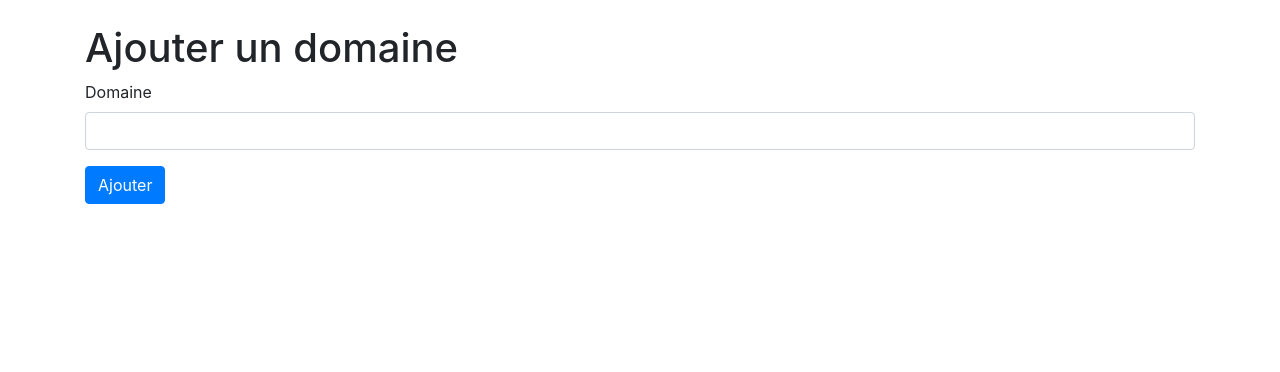
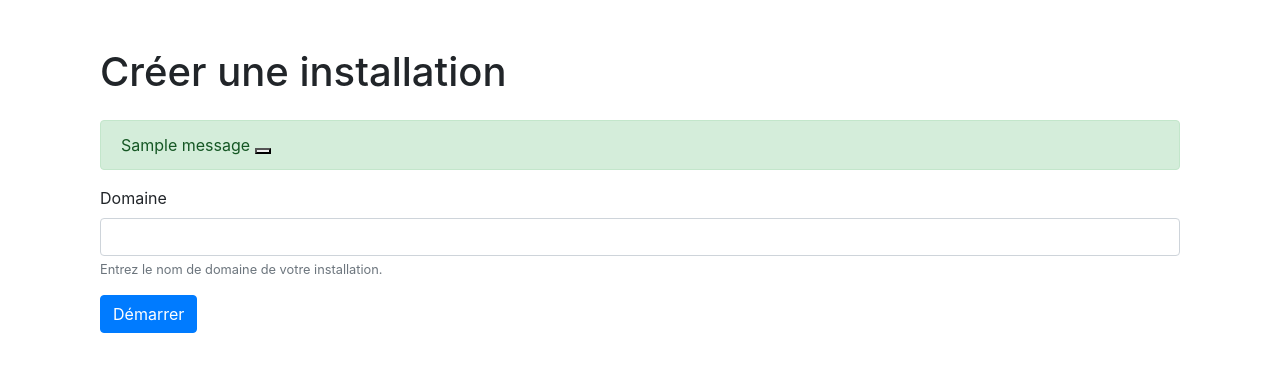
Before and after one commit to eldertek/wp-deploy, a Flask app: page /add_domain in a window 1280 px wide. Shown: the part 56-428 px from the top of the page. Run offline with Flask 3, Linux system fonts and the light colour scheme; a user stored in the database is signed in; one stand-in notice (Sample message) is shown; some libraries are stand-ins or nearby versions.

Commit message:
delete 4 files and update 4 files

```diff
--- /dev/null
+++ b/app/config.py
@@ -0,0 +1,2 @@
+class Config:
+    SECRET_KEY = 'your_secret_key'
--- /dev/null
+++ b/app/models.py
@@ -0,0 +1,13 @@
+from flask_login import UserMixin
+
+# In-memory storage for simplicity
+users = {'admin': {'password': 'password'}}
+domains = []
+articles = []
+
+class User(UserMixin):
+    def __init__(self, id):
+        self.id = id
+
+def load_user(user_id):
+    return User(user_id)
--- a/app.py
+++ b/app/routes.py
@@ -1,24 +1,8 @@
-from flask import Flask, render_template, request, redirect, url_for, flash
-from flask_login import LoginManager, UserMixin, login_user, login_required, logout_user
-
-app = Flask(__name__)
-app.secret_key = 'your_secret_key'
-
-login_manager = LoginManager()
-login_manager.init_app(app)
-login_manager.login_view = 'login'
-
-login_manager.login_message = "Veuillez vous connecter pour accéder à cette page."
-login_manager.login_message_category = "info"
-
-# In-memory storage for simplicity
-users = {'admin': {'password': 'password'}}
-domains = []
-articles = []
-
-class User(UserMixin):
-    def __init__(self, id):
-        self.id = id
+from flask import render_template, request, redirect, url_for, flash
+from flask_login import login_user, login_required, logout_user
+from app import app, login_manager
+from app.models import User, users, domains
+from app.utils import is_domain_owned, is_domain_available, purchase_domain, configure_dns, create_nginx_config, setup_ssl, install_wordpress
 
 @login_manager.user_loader
 def load_user(user_id):
@@ -52,13 +36,38 @@ def index():
 @login_required
 def add_domain():
     if request.method == 'POST':
-        domain = request.form['domain']
-        availability = check_domain_availability(domain)
-        if availability['status'] == 'available':
-            flash('Domaine disponible', 'success')
+        domain_name = request.form['domain']
+
+        # Step 1: Check domain ownership
+        if is_domain_owned(domain_name):
+            flash('Vérification de la possession du domaine....OK', 'info')
         else:
-            flash('Domaine non disponible', 'danger')
-        return redirect(url_for('index'))
+            # Step 2: Check domain availability
+            if is_domain_available(domain_name):
+                flash('Vérification de la disponibilité du domaine...OK', 'info')
+
+                # Step 3: Purchase domain
+                purchase_domain(domain_name)
+                flash('Achat du nom de domaine...OK', 'info')
+
+        # Step 4: Configure DNS
+        configure_dns(domain_name, 'A', '51.210.255.66')
+        configure_dns(domain_name, 'AAAA', '2001:41d0:304:200::5ec6')
+        flash('Paramètrages DNS vers le serveur...OK', 'info')
+
+        # Step 5: Create Nginx configuration
+        create_nginx_config(domain_name)
+        flash('Création des fichiers de configuration Nginx...OK', 'info')
+
+        # Step 6: Setup SSL
+        setup_ssl(domain_name)
+        flash('Paramètres du SSL...OK', 'info')
+
+        # Step 7: Install WordPress
+        install_wordpress(domain_name)
+        flash('Installation de Wordpress...OK', 'info')
+
+        flash("L'installation est terminée", 'success')
     return render_template('add_domain.html')
 
 @app.route('/editor', methods=['GET', 'POST'])
@@ -83,6 +92,3 @@ def publish_article(site, title, content):
 
 def check_sites_status():
     return [{'domain': domain, 'status': 'online', 'last_deployment': '2023-10-01'} for domain in domains]
-
-if __name__ == '__main__':
-    app.run(debug=True)
--- /dev/null
+++ b/app/utils.py
@@ -0,0 +1,43 @@
+from internetbs import Domain, DNS
+
+api_key = 'testapi'
+password = 'testpass'
+test_mode = True
+
+domain = Domain(api_key, password, test_mode)
+dns = DNS(api_key, password, test_mode)
+
+def is_domain_owned(domain_name):
+    domains = domain.list_domains()
+    for d in domains:
+        if d.domain_name == domain_name:
+            return True
+    return False
+
+def is_domain_available(domain_name):
+    return domain.check_availability(domain_name)
+
+# TODO : settings needed to records, contacts detail for registration
+def purchase_domain(domain_name):
+    return domain.create_domain(domain_name)
+
+def configure_dns(domain_name, type, value):
+    # Delete record to avoid error if already exists
+    try:
+        dns.remove_record(domain_name, type, value)
+    except Exception:
+        pass
+    # Add new record
+    return dns.add_record(domain_name, type, value)
+
+# TODO : find nginx sites_available, create a new one with the domain_name, link it to sites_enabled (for a future wordpress installation)
+def create_nginx_config(domain_name):
+    pass
+
+# TODO : configure ssl with certbot
+def setup_ssl(domain_name):
+    pass
+
+# TODO : install wordpress autonomously
+def install_wordpress(domain_name):
+    pass
--- /dev/null
+++ b/run.py
@@ -0,0 +1,4 @@
+from app import app
+
+if __name__ == '__main__':
+    app.run(debug=True)
--- a/templates/add_domain.html
+++ b/templates/add_domain.html
@@ -1,14 +1,27 @@
 {% extends "base.html" %}
 
-{% block title %}Ajouter un Domaine{% endblock %}
+{% block title %}Créer une installation{% endblock %}
 
 {% block content %}
-    <h1>Ajouter un domaine</h1>
-    <form method="post">
-        <div class="form-group">
-            <label for="domain">Domaine</label>
-            <input type="text" class="form-control" id="domain" name="domain" required>
-        </div>
-        <button type="submit" class="btn btn-primary">Ajouter</button>
-    </form>
+    <div class="container mt-5">
+        <h1 class="mb-4">Créer une installation</h1>
+        {% with messages = get_flashed_messages(with_categories=true) %}
+            {% if messages %}
+                {% for category, message in messages %}
+                    <div class="alert alert-{{ category }} alert-dismissible fade show" role="alert">
+                        {{ message }}
+                        <button type="button" class="btn-close" data-bs-dismiss="alert" aria-label="Close"></button>
+                    </div>
+                {% endfor %}
+            {% endif %}
+        {% endwith %}
+        <form method="post">
+            <div class="form-group mb-3">
+                <label for="domain">Domaine</label>
+                <input type="text" class="form-control" id="domain" name="domain" required>
+                <small class="form-text text-muted">Entrez le nom de domaine de votre installation.</small>
+            </div>
+            <button type="submit" class="btn btn-primary">Démarrer</button>
+        </form>
+    </div>
 {% endblock %}
```
Also changed, not shown: app/__init__.py (added, +15 -0 lines), utils/internetbs.py (deleted, +0 -11 lines), gunicorn.py (renamed from gunicorn_config.py), utils/__init__.py (deleted).
